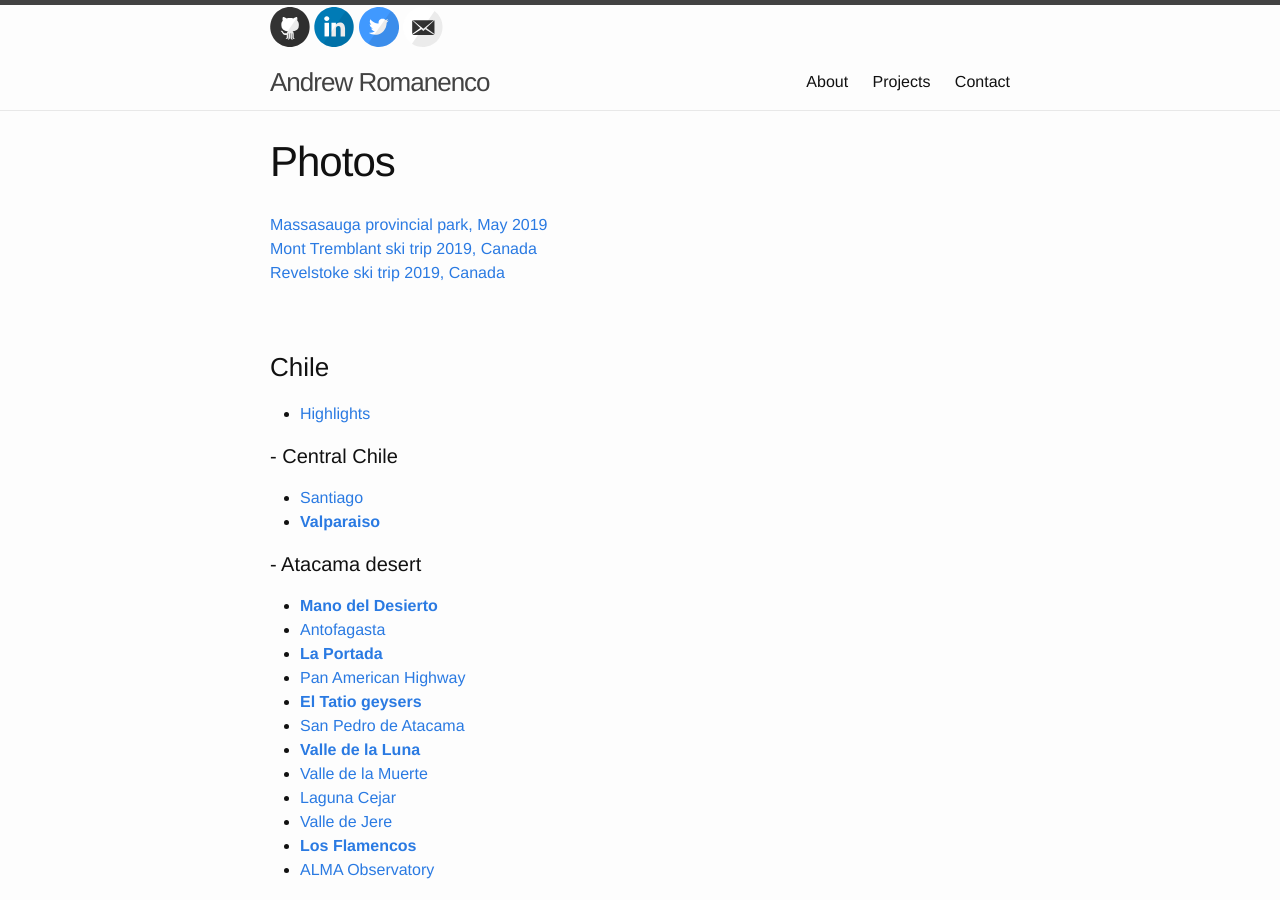
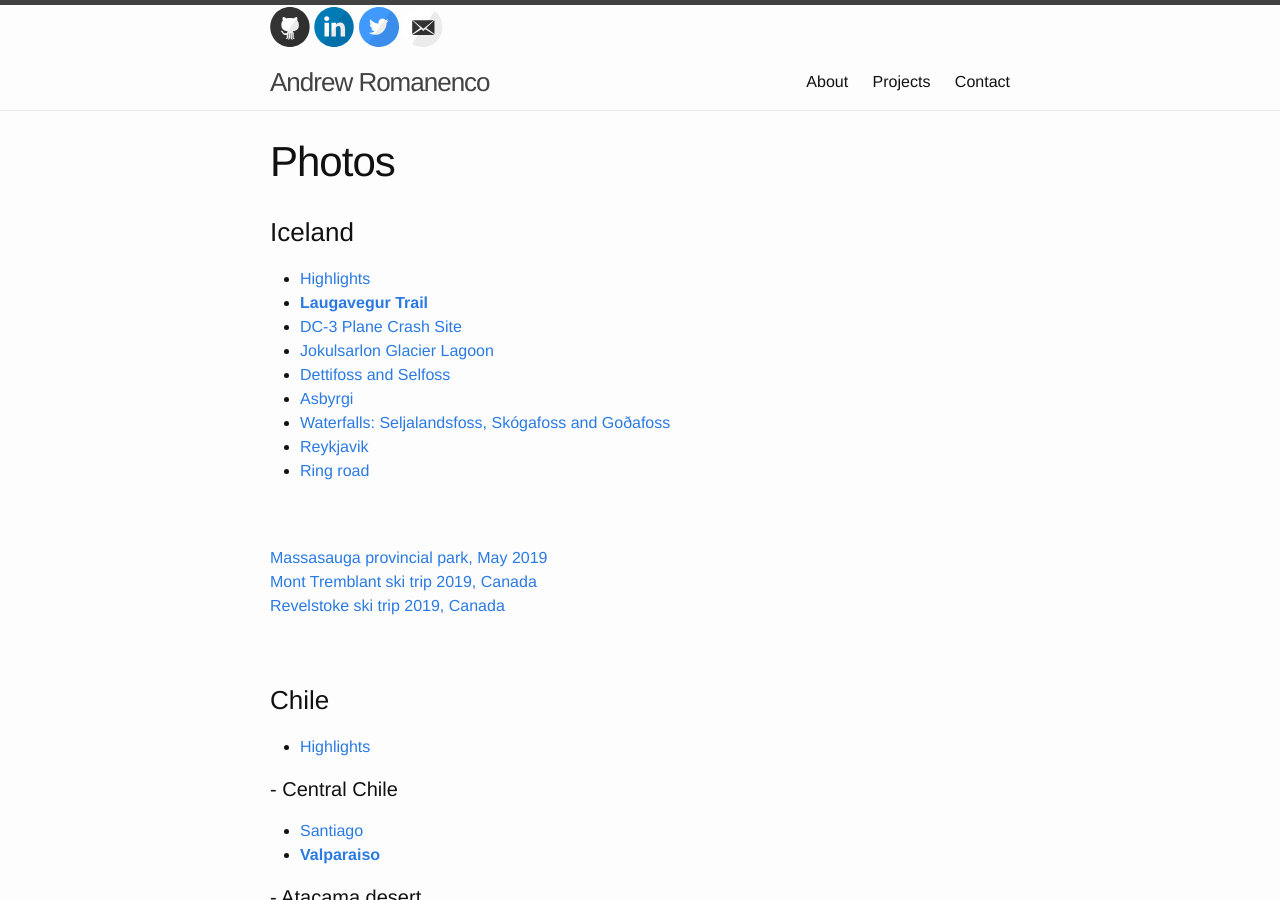
Before and after one commit to andrewromanenco/andrewromanenco.github.io, a Jekyll site: the page built from photos.markdown, in a window 1280 px wide and 900 px high. Built offline with Jekyll 4.4.1, drawn with Linux system fonts in a browser that asks for light colours; comment, search, counter and statistics services are not loaded.

Commit message:
Add Iceland photos

```diff
--- a/photos.markdown
+++ b/photos.markdown
@@ -3,6 +3,19 @@ layout: page
 title: Photos
 permalink: /photos/
 ---
+
+### Iceland
+
+- <a href="https://photos.app.goo.gl/sqg9eEwLZknZp5pp8" target="_blank">Highlights</a><br/>
+- <b><a href="https://photos.app.goo.gl/yUa2vpV2Y9w6huPb9" target="_blank">Laugavegur Trail</a></b><br/>
+- <a href="https://photos.app.goo.gl/VMzbcbw32iGLZZ4v5" target="_blank">DC-3 Plane Crash Site</a><br/>
+- <a href="https://photos.app.goo.gl/z3jQNVCwfonKWs3m6" target="_blank">Jokulsarlon Glacier Lagoon</a><br/>
+- <a href="https://photos.app.goo.gl/fysioapgJkUUeFz5A" target="_blank">Dettifoss and Selfoss</a><br/>
+- <a href="https://photos.app.goo.gl/djERHB7gxZkcXY1R6" target="_blank">Asbyrgi</a><br/>
+- <a href="https://photos.app.goo.gl/XwPydFY125kA7Jdq7" target="_blank">Waterfalls: Seljalandsfoss, Skógafoss and Goðafoss</a><br/>
+- <a href="https://photos.app.goo.gl/L5nLvQ1364jkb5Md8" target="_blank">Reykjavik</a><br/>
+- <a href="https://photos.app.goo.gl/tCBetwwvKG4hdyTC7" target="_blank">Ring road</a><br/>
+<br/><br/>
 
 <a href="https://photos.app.goo.gl/Tyb26J4mHTzYsYkz6" target="_blank">Massasauga provincial park, May 2019</a><br/>
 <a href="https://photos.app.goo.gl/vNvfdtiSAFyUyjwi9" target="_blank">Mont Tremblant ski trip 2019, Canada</a><br/>
```
